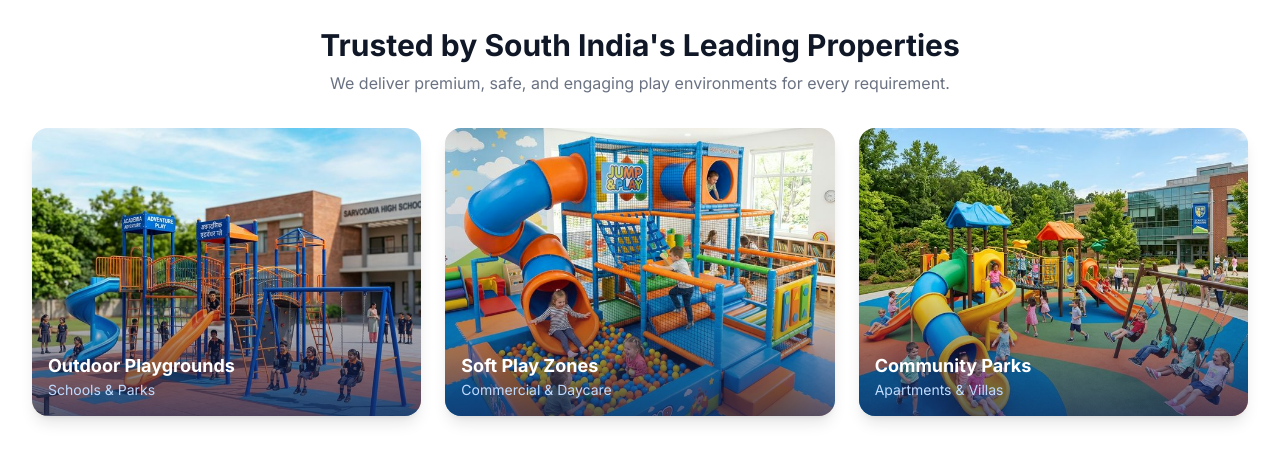
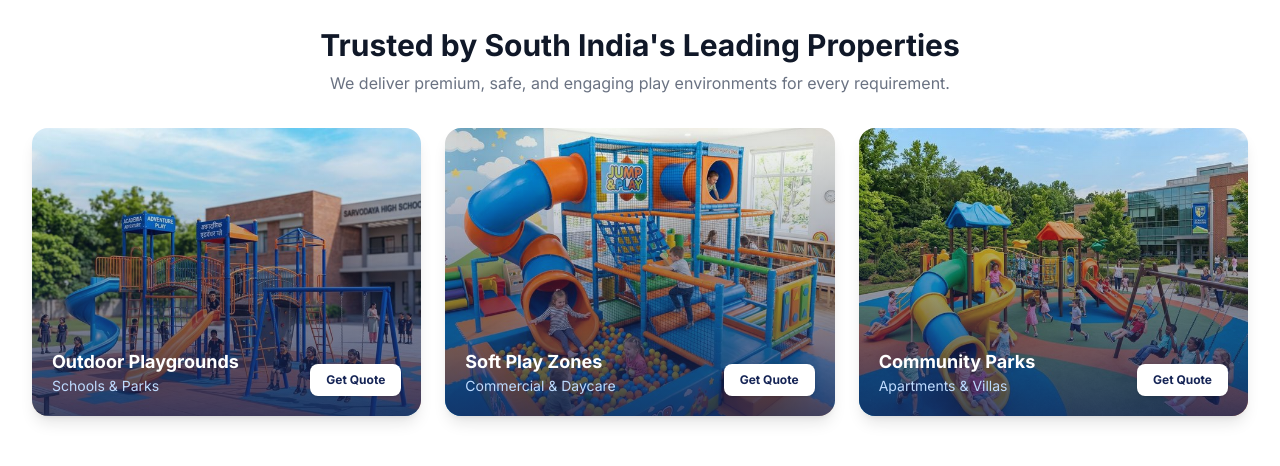
Before and after one commit to rhv1501/monopoly_marketing, a Next.js app: page / in a window 1280 px wide. Shown: the part 1120-1586 px from the top of the page. Built offline with nearby package versions, Linux system fonts and the light colour scheme; no server answers.

Commit message:
more cta

```diff
--- a/app/components/TrustSection.tsx
+++ b/app/components/TrustSection.tsx
@@ -47,10 +47,19 @@ export default function TrustSection() {
               className="object-cover transition-transform duration-500 group-hover:scale-105"
               sizes="(max-width: 768px) 100vw, 33vw"
             />
-            <div className="absolute inset-0 bg-gradient-to-t from-blue-950/80 via-transparent to-transparent opacity-90" />
-            <div className="absolute bottom-4 left-4 right-4">
+            <div className="absolute inset-0 bg-gradient-to-t from-blue-950/90 via-blue-950/40 to-transparent opacity-90" />
+            <div className="absolute bottom-5 left-5 right-5 flex items-end justify-between gap-4">
+              <div>
                 <p className="text-white font-bold text-lg">Outdoor Playgrounds</p>
                 <p className="text-blue-200 text-sm">Schools & Parks</p>
+              </div>
+              <a
+                href="#lead-form"
+                className="bg-white text-blue-950 text-xs font-bold px-4 py-2 rounded-lg hover:bg-orange-500 hover:text-white transition-all shadow-sm"
+                id="trust-card-quote-1"
+              >
+                Get Quote
+              </a>
             </div>
           </div>
 
@@ -62,10 +71,19 @@ export default function TrustSection() {
               className="object-cover transition-transform duration-500 group-hover:scale-105"
               sizes="(max-width: 768px) 100vw, 33vw"
             />
-            <div className="absolute inset-0 bg-gradient-to-t from-blue-950/80 via-transparent to-transparent opacity-90" />
-            <div className="absolute bottom-4 left-4 right-4">
+            <div className="absolute inset-0 bg-gradient-to-t from-blue-950/90 via-blue-950/40 to-transparent opacity-90" />
+            <div className="absolute bottom-5 left-5 right-5 flex items-end justify-between gap-4">
+              <div>
                 <p className="text-white font-bold text-lg">Soft Play Zones</p>
                 <p className="text-blue-200 text-sm">Commercial & Daycare</p>
+              </div>
+              <a
+                href="#lead-form"
+                className="bg-white text-blue-950 text-xs font-bold px-4 py-2 rounded-lg hover:bg-orange-500 hover:text-white transition-all shadow-sm"
+                id="trust-card-quote-2"
+              >
+                Get Quote
+              </a>
             </div>
           </div>
 
@@ -77,10 +95,19 @@ export default function TrustSection() {
               className="object-cover transition-transform duration-500 group-hover:scale-105"
               sizes="(max-width: 768px) 100vw, 33vw"
             />
-            <div className="absolute inset-0 bg-gradient-to-t from-blue-950/80 via-transparent to-transparent opacity-90" />
-            <div className="absolute bottom-4 left-4 right-4">
+            <div className="absolute inset-0 bg-gradient-to-t from-blue-950/90 via-blue-950/40 to-transparent opacity-90" />
+            <div className="absolute bottom-5 left-5 right-5 flex items-end justify-between gap-4">
+              <div>
                 <p className="text-white font-bold text-lg">Community Parks</p>
                 <p className="text-blue-200 text-sm">Apartments & Villas</p>
+              </div>
+              <a
+                href="#lead-form"
+                className="bg-white text-blue-950 text-xs font-bold px-4 py-2 rounded-lg hover:bg-orange-500 hover:text-white transition-all shadow-sm"
+                id="trust-card-quote-3"
+              >
+                Get Quote
+              </a>
             </div>
           </div>
         </div>
```
Lines whose indentation alone changed are shown as unchanged.
